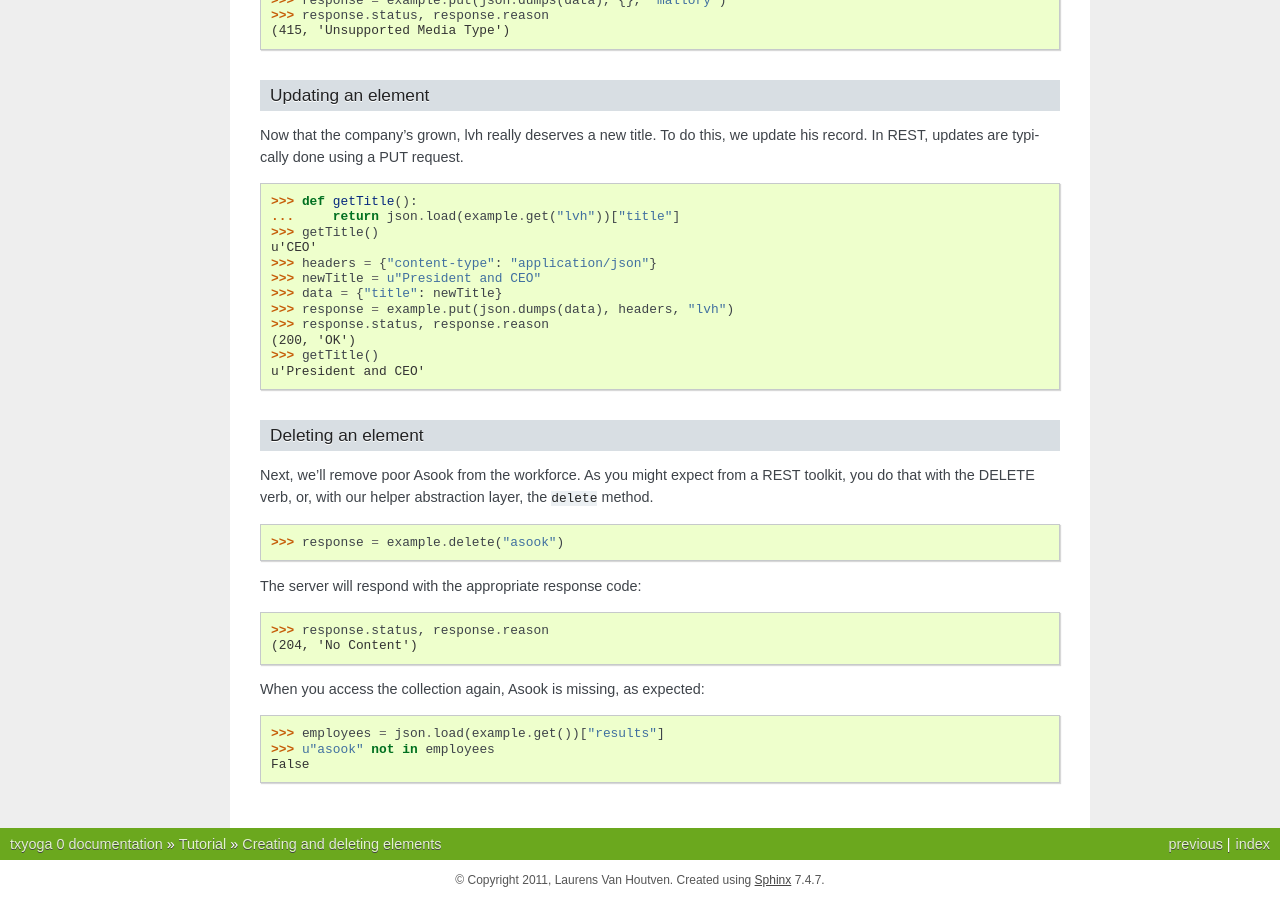
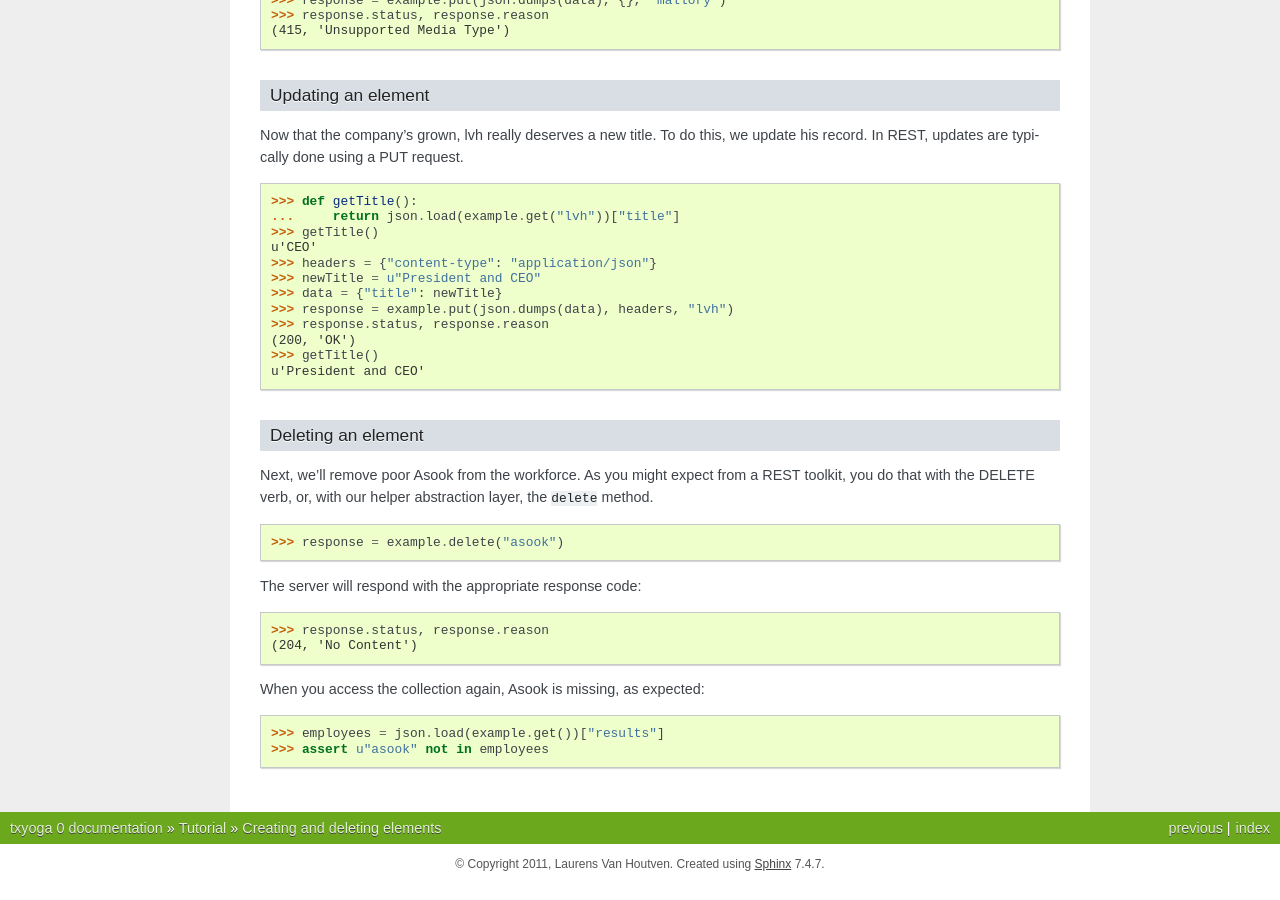
Before and after one commit to lvh/txyoga, a Sphinx documentation site: the page built from docs/tutorial/crud.rst, in a window 1280 px wide and 900 px high, scrolled down 1121 px. Built offline with Sphinx 7.4.7, drawn with Linux system fonts in a browser that asks for light colours.

Commit message:
Fix doctest assertion

```diff
--- a/docs/tutorial/crud.rst
+++ b/docs/tutorial/crud.rst
@@ -127,5 +127,4 @@ When you access the collection again, Asook is missing, as expected:
 .. doctest::
 
    >>> employees = json.load(example.get())["results"]
-   >>> u"asook" not in employees
-   False
+   >>> assert u"asook" not in employees
```
